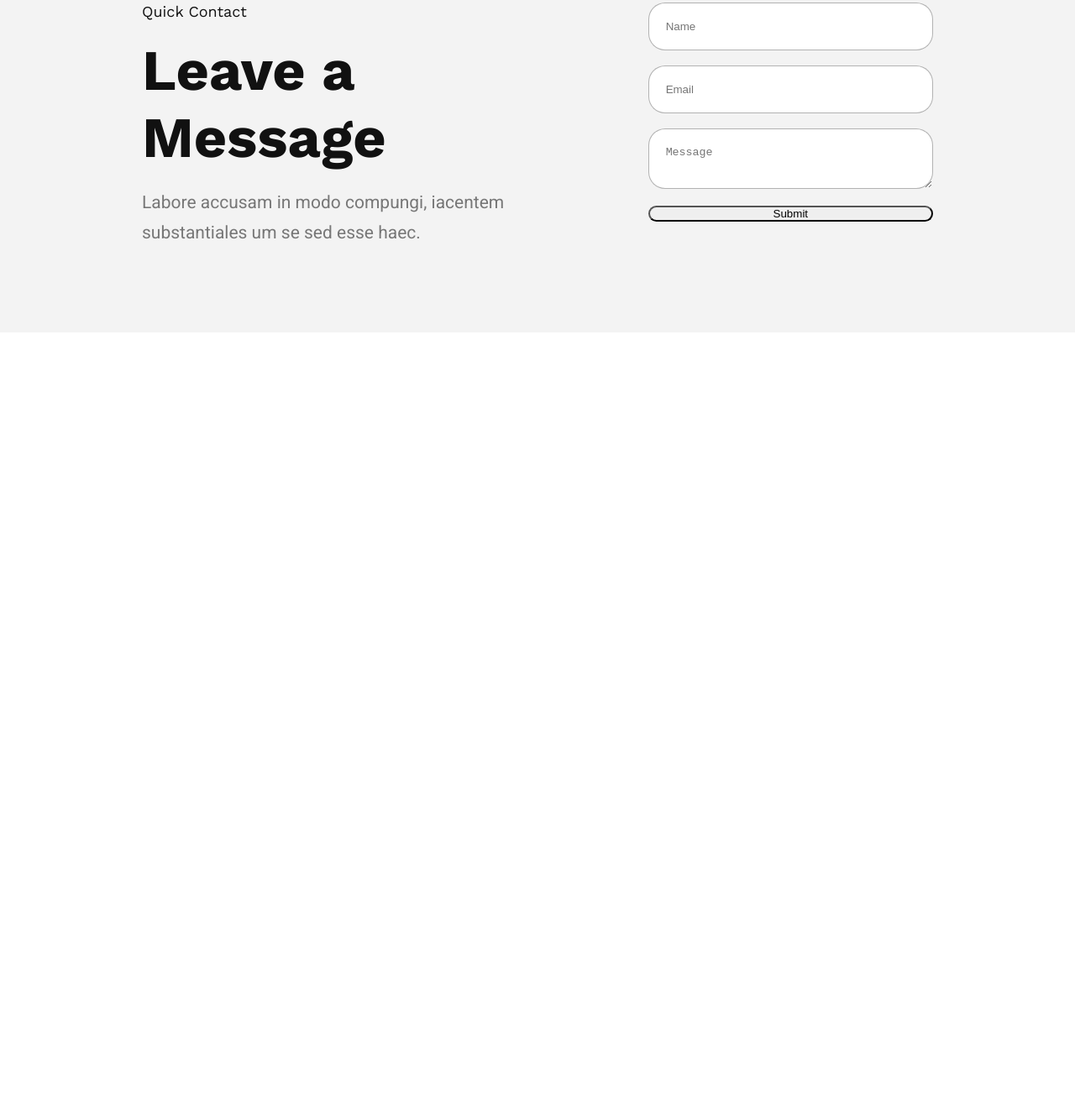
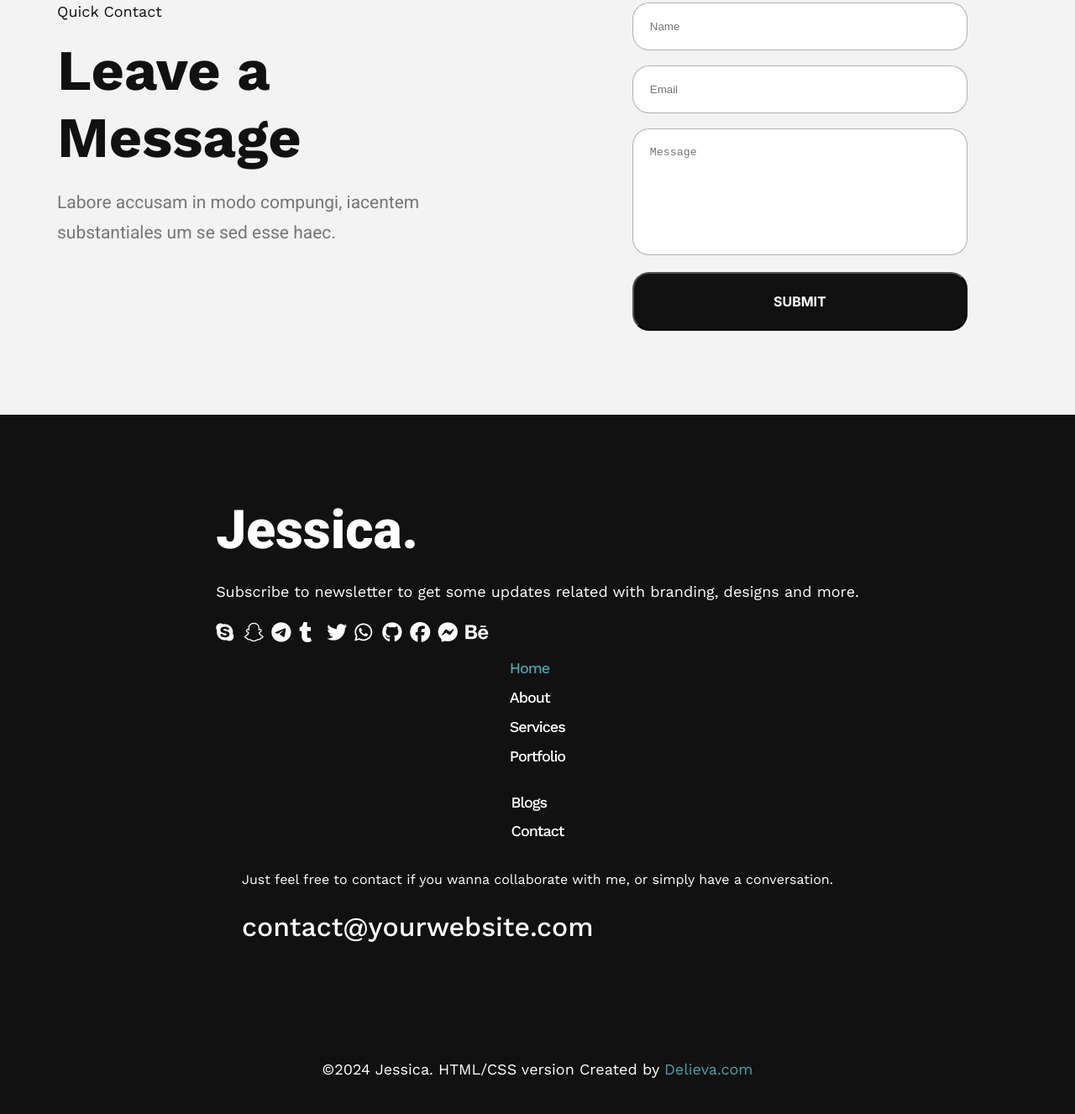
Before and after one commit to katya-d/katya-d.github.io, a plain HTML site: page 06.jessica-webTemplate/index.html in a window 1280 px wide. Shown: the part 5940-7267 px from the top of the page at 84% size. Before the commit the page ends 6336 px from the top, so only its background shows below. Drawn offline with nearby package versions, Linux system fonts and the light colour scheme.

Commit message:
Finished the Project  jessica-webTemplate HTML/CSS Version

```diff
--- a/06.jessica-webTemplate/index.html
+++ b/06.jessica-webTemplate/index.html
@@ -21,7 +21,7 @@
     <link rel="preconnect" href="https://fonts.googleapis.com" />
     <link rel="preconnect" href="https://fonts.gstatic.com" crossorigin />
     <link
-      href="https://fonts.googleapis.com/css2?family=Roboto:ital,wght@0,100;0,300;0,400;0,500;0,700;0,900;1,100;1,300;1,400;1,500;1,700;1,900&family=Work+Sans:ital,wght@0,100..900;1,100..900&display=swap"
+      href="https://fonts.googleapis.com/css2?family=Inter:ital,opsz,wght@0,14..32,100..900;1,14..32,100..900&family=Roboto:ital,wght@0,100;0,300;0,400;0,500;0,700;0,900;1,100;1,300;1,400;1,500;1,700;1,900&family=Work+Sans:ital,wght@0,100..900;1,100..900&display=swap"
       rel="stylesheet"
     />
     <link rel="stylesheet" href="style.css" />
@@ -484,7 +484,61 @@
         </form>
       </div>
     </section>
+    <footer>
+      <div class="footer-first-row">
+        <div class="footer-col-1">
+          <h2 class="footer-logo">Jessica.</h2>
+          <p class="footer-p">
+            Subscribe to newsletter to get some updates related with branding,
+            designs and more.
+          </p>
+          <div class="social-profiles">
+            <ul>
+              <li><i class="icon-class fa-brands fa-skype"></i></li>
+              <li><i class="icon-class fa-brands fa-snapchat"></i></li>
+              <li><i class="icon-class fa-brands fa-telegram"></i></li>
+              <li><i class="icon-class fa-brands fa-tumblr"></i></li>
+              <li><i class="icon-class fa-brands fa-twitter"></i></li>
+              <li><i class="icon-class fa-brands fa-whatsapp"></i></li>
+              <li><i class="icon-class fa-brands fa-github"></i></li>
+              <li><i class="icon-class fa-brands fa-facebook"></i></li>
+              <li>
+                <i class="icon-class fa-brands fa-facebook-messenger"></i>
+              </li>
+              <li><i class="icon-class fa-brands fa-behance"></i></li>
+            </ul>
+          </div>
+        </div>
+        <div class="footer-col-2">
+          <ul class="footer-nav">
+            <li><a href="#" id="active-footer-link">Home</a></li>
+            <li><a href="#">About</a></li>
+            <li><a href="#">Services</a></li>
+            <li><a href="#">Portfolio</a></li>
+          </ul>
+        </div>
+        <div class="footer-col-3">
+          <ul class="footer-nav">
+            <li><a href="#">Blogs</a></li>
+            <li><a href="#">Contact</a></li>
+          </ul>
+        </div>
+        <div class="footer-col-4">
+          <p class="info-p-row">
+            Just feel free to contact if you wanna collaborate with me, or
+            simply have a conversation.
+          </p>
+          <p>
+            <a href="mailto:contact@yourwebsite.com">contact@yourwebsite.com</a>
+          </p>
+        </div>
+      </div>
 
+      <div class="footer-second-row">
+        ©2024 Jessica. HTML/CSS version Created by
+        <a href="https://delieva.com">Delieva.com</a>
+      </div>
+    </footer>
     <script
       src="https://cdnjs.cloudflare.com/ajax/libs/lightbox2/2.11.5/js/lightbox-plus-jquery.min.js"
       integrity="sha512-/IJVg2oav2TggiFftaMSPgttHNmgu/0RSGP64Nm7wqYwjkxj4hAHLRMJi3QNTa22f4pIkvTsCpB848HEilV6MA=="
--- a/06.jessica-webTemplate/style.css
+++ b/06.jessica-webTemplate/style.css
@@ -672,7 +672,135 @@ textarea {
   margin-bottom: 1.8rem;
 }
 
+textarea {
+  resize: none;
+  width: 100%;
+  height: 15.1rem;
+}
+
+.contact-form button {
+  font-family: "Inter", sans-serif;
+  font-size: 1.6rem;
+  letter-spacing: 2%;
+  line-height: auto;
+  font-weight: 700;
+  text-transform: uppercase;
+  color: var(--secondary-color);
+  background-color: var(--primary-color);
+  padding-top: 2.3rem;
+  padding-bottom: 2.3rem;
+  cursor: pointer;
+}
+
+.contact-form button:hover {
+  background-color: var(--secondary-color);
+  color: var(--primary-color);
+}
+
+/* FOOTER SECTION STYLES */
+footer {
+  background-color: var(--primary-color);
+  color: var(--secondary-color);
+  padding: 10rem 15.5rem 0 15.5rem;
+}
+
+.footer-first-row {
+  display: flex;
+  gap: 9.8rem;
+  margin-bottom: 10rem;
+}
+
+.footer-logo {
+  font-size: 6.4rem;
+  font-family: "Roboto", sans-serif;
+  font-weight: 900;
+  margin-bottom: 2rem;
+}
+
+.footer-p {
+  font-size: 1.8rem;
+  font-weight: 400;
+  line-height: 178%;
+  margin-bottom: 2rem;
+}
+
+.footer-col-1 .social-profiles ul {
+  display: flex;
+  list-style-type: none;
+  gap: 0.9rem;
+}
+
+.footer-col-1 .icon-class {
+  color: var(--secondary-color);
+  width: 2.4rem;
+  height: 2.4rem;
+}
+
+.footer-nav {
+  list-style-type: none;
+}
+
+.footer-nav li {
+  line-height: 218%;
+  margin-bottom: 1rem;
+  letter-spacing: -0.1rem;
+}
+
+.footer-nav a {
+  text-decoration: none;
+  color: var(--secondary-color);
+  font-size: 1.8rem;
+  font-weight: 500;
+}
+
+#active-footer-link,
+.footer-nav a:hover,
+.footer-nav a:focus,
+.footer-nav a:active {
+  color: #4ba1a7;
+}
+
+.info-p-row {
+  font-size: 1.6rem;
+  font-weight: 400;
+  line-height: 178%;
+  margin-bottom: 2.2rem;
+}
+
+.footer-col-4 a {
+  color: var(--secondary-color);
+  text-decoration: none;
+  font-size: 3.2rem;
+  font-weight: 500;
+}
+
+.footer-second-row {
+  font-size: 1.8rem;
+  font-weight: 400;
+  padding: 4rem 0;
+  text-align: center;
+}
+
+.footer-second-row a {
+  font-size: 1.8rem;
+  font-weight: 400;
+  color: #4ba1a7;
+  text-decoration: none;
+}
+
 /* MEDIA QUERIES */
+
+@media (min-width: 1600px) {
+  .contact {
+    justify-content: center;
+    align-items: center;
+  }
+
+  .footer-first-row {
+    justify-content: center;
+    align-items: center;
+  }
+}
 
 @media (max-width: 1440px) {
   .hero-row-col .hero-num {
@@ -685,6 +813,25 @@ textarea {
 
   .references .content-container {
     max-width: 50%;
+  }
+
+  .contact {
+    padding-left: 6.8rem;
+    padding-right: 6.8rem;
+  }
+
+  .contact-info {
+    padding-left: 0;
+    margin-left: 0;
+  }
+
+  .contact-form {
+    padding-left: 0;
+    margin-left: 0;
+  }
+
+  footer {
+    padding: 10rem 6.8rem;
   }
 }
 
@@ -723,6 +870,15 @@ textarea {
   .news-right-col h2 {
     font-size: 2rem;
     line-height: 130%;
+  }
+
+  .footer-first-row {
+    flex-direction: column;
+    align-items: center;
+  }
+
+  .footer-first-row:nth-last-of-type(2) {
+    gap: 2rem;
   }
 }
 
@@ -839,6 +995,44 @@ textarea {
   .faq-col-2 {
     width: 100%;
   }
+
+  .news-cards {
+    grid-template-columns: 1fr;
+  }
+
+  .news-left-col img {
+    width: 100%;
+  }
+
+  .category-date {
+    font-size: 1.8rem;
+  }
+
+  .news-right-col h2 {
+    font-size: 3rem;
+  }
+
+  .contact {
+    flex-direction: column;
+    align-items: center;
+    padding-top: 6.8rem;
+    padding-left: 0;
+    padding-right: 0;
+    padding-bottom: 2rem;
+    gap: 4rem;
+  }
+
+  .contact-info {
+    margin-left: 6.8rem;
+    margin-right: 6.8rem;
+    text-align: left;
+  }
+
+  .contact-form {
+    padding-left: 6.8rem;
+    padding-right: 6.8rem;
+    margin: 0;
+  }
 }
 
 @media (max-width: 768px) {
@@ -890,22 +1084,6 @@ textarea {
     display: flex;
     flex-wrap: wrap;
   }
-
-  .news-cards {
-    grid-template-columns: 1fr;
-  }
-
-  .news-left-col img {
-    width: 100%;
-  }
-
-  .category-date {
-    font-size: 1.8rem;
-  }
-
-  .news-right-col h2 {
-    font-size: 3rem;
-  }
 }
 
 @media (max-width: 632px) {
@@ -927,6 +1105,18 @@ textarea {
 
   .news-right-col h2 {
     font-size: 2rem;
+  }
+
+  .contact-info {
+    margin-left: 2rem;
+    margin-right: 2rem;
+    text-align: center;
+  }
+
+  .contact-form {
+    padding-left: 2rem;
+    padding-right: 2rem;
+    margin: 0;
   }
 }
 
@@ -1057,6 +1247,10 @@ textarea {
   .testimonials h2 {
     font-size: 5rem;
   }
+
+  .footer-col-4 a {
+    font-size: large;
+  }
 }
 
 @media (max-width: 431px) {
@@ -1070,6 +1264,10 @@ textarea {
 
   .hero-row-col .hero-info {
     font-size: 1.4rem;
+  }
+
+  .contact-info h2 {
+    font-size: 4.8rem;
   }
 }
 
@@ -1170,6 +1368,10 @@ textarea {
   .news-right-col h2 {
     text-align: center;
   }
+
+  .footer-col-1 .social-profiles ul {
+    flex-wrap: wrap;
+  }
 }
 
 @media (max-width: 290px) {
@@ -1223,4 +1425,12 @@ textarea {
     font-size: 1.8rem;
     line-height: 100%;
   }
+
+  .contact-info h2 {
+    font-size: 4rem;
+  }
+
+  .contact-info .message-info {
+    font-size: 1.6rem;
+  }
 }
```
